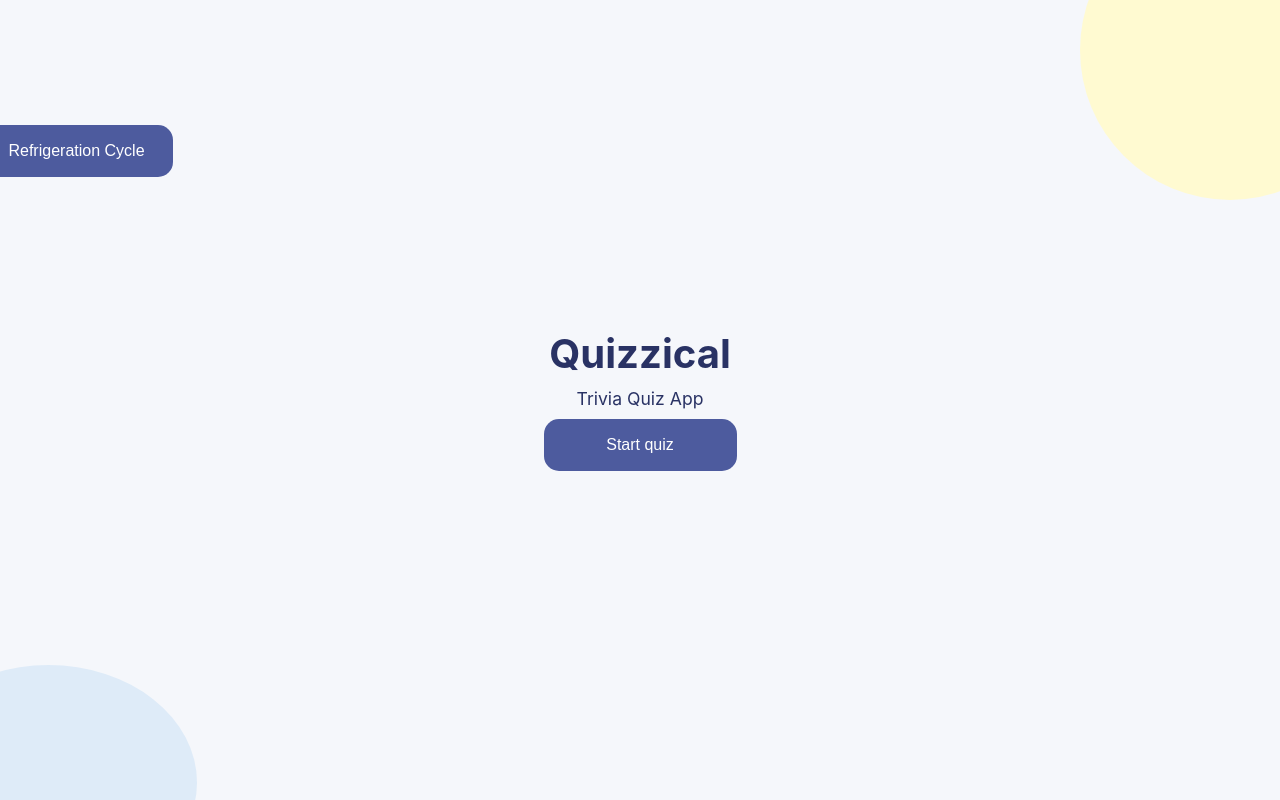
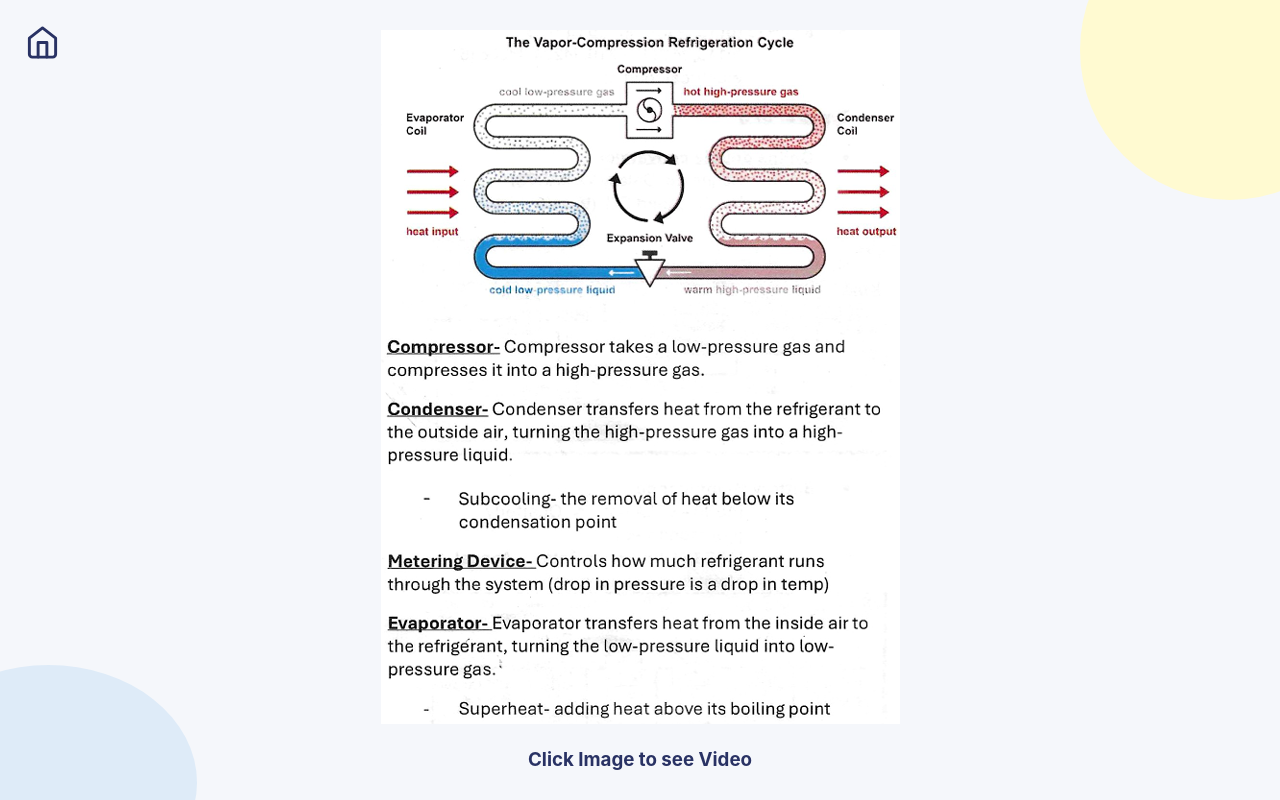
Before and after one commit to mejiab4494/Quizzical, a React (Vite) app: page / in a window 1280 px wide. Both pictures are taken after a click on the button "Refrigeration Cycle". Built offline with nearby package versions, Linux system fonts and the light colour scheme.

Commit message:
added three new side navigation button first top button is fully working with img and video

```diff
--- a/src/App.css
+++ b/src/App.css
@@ -248,3 +248,15 @@
   font-size: 0.9rem;
   color: #666;
 }
+
+.refripage {
+  display: flex;
+  flex-direction: column;
+  align-items: center;
+  gap: 20px;
+  padding: 20px;
+}
+
+.refripage h3 {
+  color: #293264;
+}
--- a/src/component/navButtons.jsx
+++ b/src/component/navButtons.jsx
@@ -1,11 +1,19 @@
 import { useState, useMemo } from "react";
+import RefrigerationCycle from "./reviewPages/refrigerationCycle"
 import "./navButtons.css"
 
 
 export default function NavButtons( {page, setPage}) {
+
+    if (page === "RefrigerationCycle") {
+    return <RefrigerationCycle setPage={setPage} />;
+  }
+
     return (
         <div className="navBtn">
-            <button onClick={()=> {}}> Refrigeration Cycle</button>
+            <button  onClick={()=> {setPage("RefrigerationCycle")}}> Refrigeration Cycle</button>
+            <button  onClick={()=> {setPage("fireSafety")}}> Fire Life Safety</button>
+            <button  onClick={()=> {setPage("generator")}}> Generator</button>
         </div>
 
     )
--- /dev/null
+++ b/src/component/reviewPages/refrigerationCycle.jsx
@@ -0,0 +1,10 @@
+
+
+export default function RefrigerationCycle() {
+    return (
+        <div className="refripage">
+            <a href="https://www.youtube.com/watch?v=xBxyhxmhigc" alt="data center video" target="_blank" rel="noreferrer"><img src="/img/refricycle.png" alt="refrigeration cycle diagram" /></a>
+            <h3>Click Image to see Video</h3>
+        </div>
+    )
+}
```
Also changed, not shown: public/img/refricycle.png (added).
